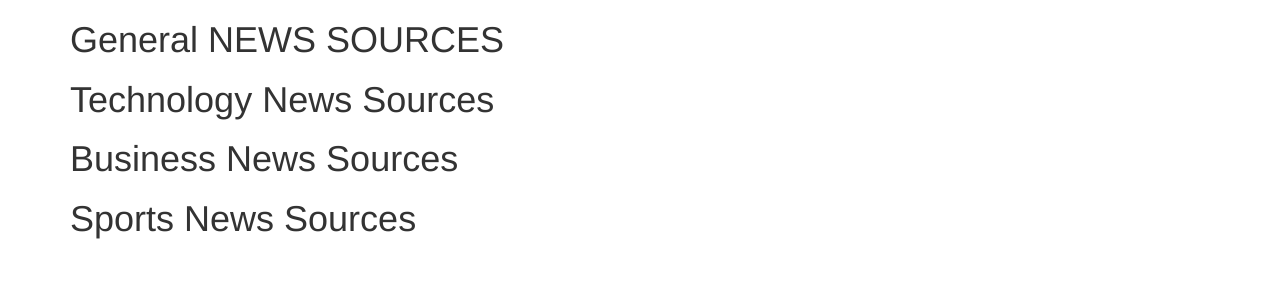
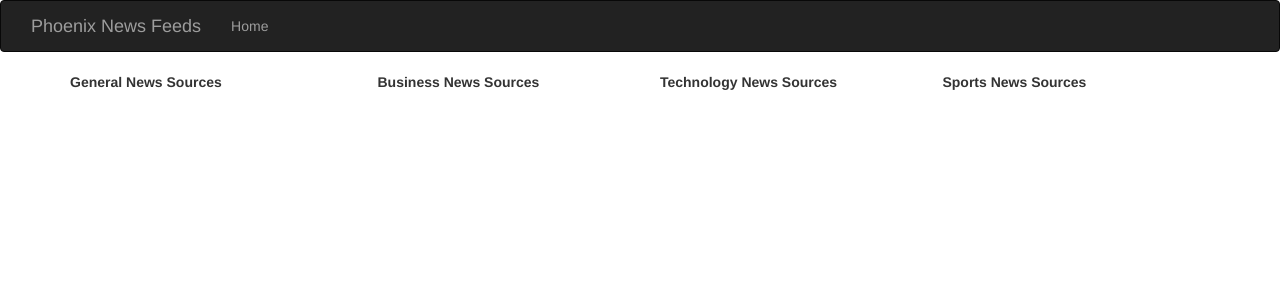
Before and after one commit to Kevson102/News-Feeds, a Flask app: template app/templates/index.html in a window 1280 px wide. Shown: the top 300 px of the page. Run offline with Flask 2, Linux system fonts and the light colour scheme; the template is opened without the code that fills it, so the values that code supplies are empty; some libraries are stand-ins or nearby versions.

Commit message:
ADDS A NAVIGATION BAR AND IMPROVES THE STYLING OF THE HOME PAGE

```diff
--- a/app/templates/articles.html
+++ b/app/templates/articles.html
@@ -14,7 +14,7 @@
     </div>
 
     <div class="col-md-6">
-      <b><i>Brief desctiption</i></b>
+      <b><i>Brief description</i></b>
       <br>
       {{article.description}}
       <br>
--- a/app/templates/base.html
+++ b/app/templates/base.html
@@ -1,4 +1,10 @@
 {% extends 'bootstrap/base.html'%}
+
+<!-- Navbar block  -->
+{% block navbar %}
+    {% include 'navbar.html' %}
+{% endblock %}
+
 <!DOCTYPE html>
 <html>
   <head>
--- a/app/templates/index.html
+++ b/app/templates/index.html
@@ -4,18 +4,36 @@
 {% block content %}
     <!-- News Sources Section -->
 <div class="container">
-  <h1>General NEWS SOURCES</h1>
+  <div class="row">
+    <div class="col-sm-3">
+      <b>General News Sources</b>
       <div>
         {% for news_source in sources %}
           {% if news_source.category == "general" %}
+
+            <p><small><a href="/articles/{{news_source.id}}">{{news_source.name}}</a></small></p>
+
+          {%endif%}
+        {% endfor %}
+      </div>
+    </div>
+
+    <div class="col-sm-9">
+      <div class="col-md-4">
+        <b>Business News Sources</b>
+        <div>
+          {% for news_source in sources %}
+            {% if news_source.category == "business" %}
 
               <p><a href="/articles/{{news_source.id}}">{{news_source.name}}</a></p>
 
             {%endif%}
           {% endfor %}
         </div>
+      </div>
 
-  <h1>Technology News Sources</h1>
+      <div class="col-md-4">
+        <b>Technology News Sources</b>
         <div>
           {% for news_source in sources %}
             {% if news_source.category == "technology" %}
@@ -25,19 +43,10 @@
             {%endif%}
           {% endfor %}
         </div>
-
-  <h1>Business News Sources</h1>
-  <div>
-    {% for news_source in sources %}
-      {% if news_source.category == "business" %}
-
-        <p><a href="/articles/{{news_source.id}}">{{news_source.name}}</a></p>
-
-      {%endif%}
-    {% endfor %}
       </div>
 
-  <h1>Sports News Sources</h1>
+      <div class="col-md-4">
+        <b>Sports News Sources</b>
         <div>
           {% for news_source in sources %}
             {% if news_source.category == "sports" %}
@@ -48,4 +57,15 @@
           {% endfor %}
         </div>
       </div>
+    </div>
+  </div>
+</div>
+
+
+
+
+
+
+
+
 {% endblock %}
--- /dev/null
+++ b/app/templates/navbar.html
@@ -0,0 +1,20 @@
+<nav class="navbar navbar-dark navbar-inverse bg-primary">
+  <div class="  " role="navigation">
+    <div class="container-fluid">
+        <div class="navbar-header">
+            <button type="button" class="navbar-toggle" data-toggle="collapse" data-target=".navbar-collapse">
+              <span class="sr-only">Toggle navigation</span>
+              <span class="icon-bar"></span>
+              <span class="icon-bar"></span>
+              <span class="icon-bar"></span>
+            </button>
+            <a class="navbar-brand" href="/"> Phoenix News Feeds </a>
+        </div>
+        <div class="navbar-collapse collapse">
+            <ul class="nav navbar-nav">
+                <li><a href="/">Home</a></li>
+        </div>
+
+    </div>
+  </div>
+</nav>
```
Also changed, not shown: app/static/css/index.css (added). Lines whose indentation alone changed are shown as unchanged.
